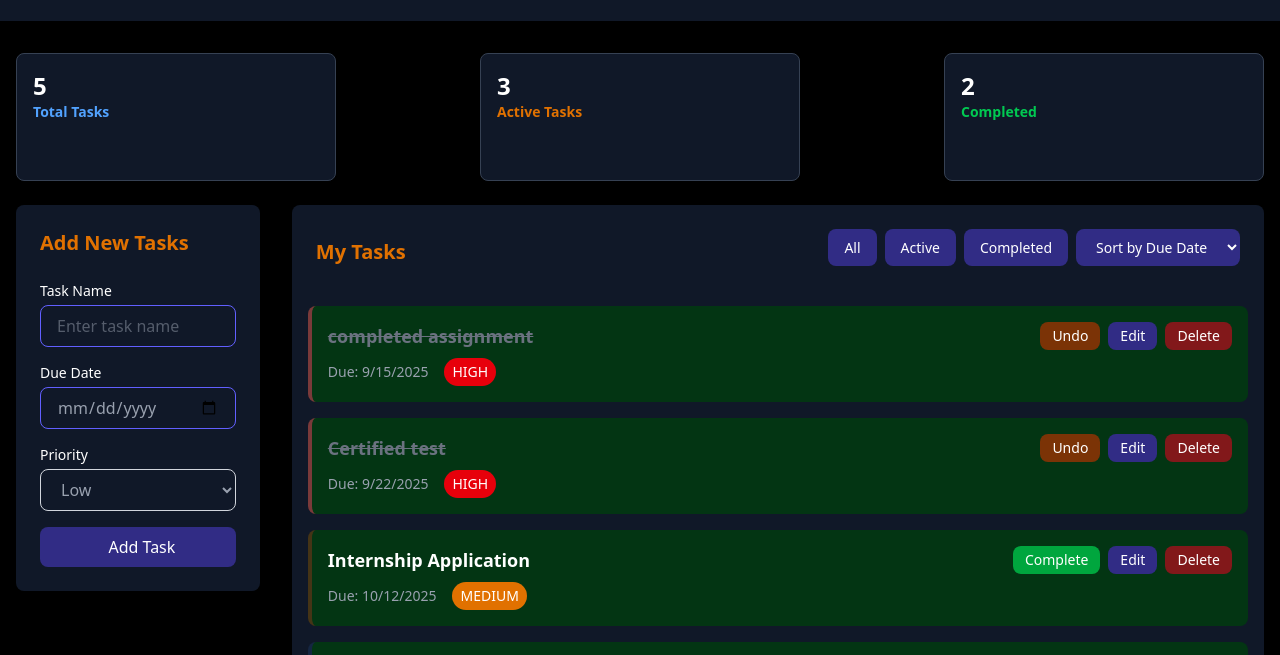
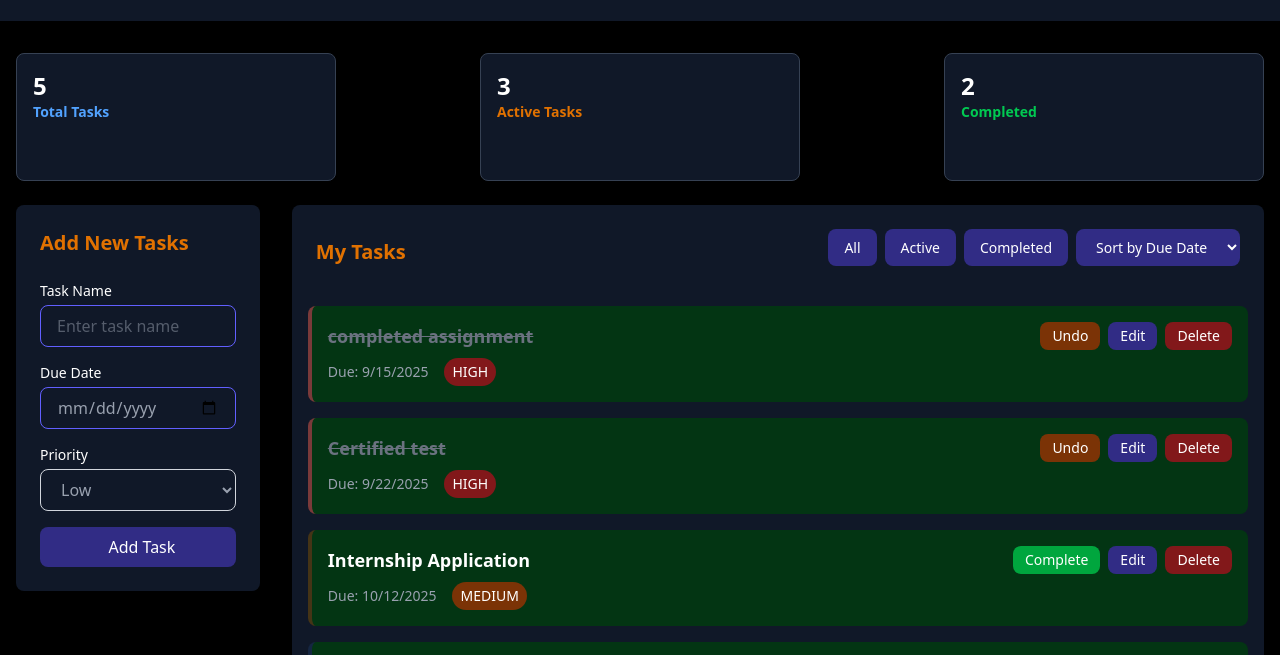
Before and after one commit to Deborah-Teta/Task-Management, a plain HTML site: page index.html in a window 1280 px wide. Shown: the part 83-738 px from the top of the page. Drawn offline with nearby package versions, Linux system fonts and the light colour scheme.

Commit message:
updates on the script
the colors of the priorities were so bright, just tried to make them darker

```diff
--- a/index.html
+++ b/index.html
@@ -236,10 +236,10 @@
             // Get priority color class
             function getPriorityColor(priority) {
                 switch (priority) {
-                    case 'high': return 'bg-red-600 text-white';
-                    case 'medium': return 'bg-amber-600 text-white';
-                    case 'low': return 'bg-blue-600 text-white';
-                    default: return 'bg-blue-600 text-white';
+                    case 'high': return 'bg-red-900 text-white';
+                    case 'medium': return 'bg-amber-900 text-white';
+                    case 'low': return 'bg-blue-900 text-white';
+                    default: return 'bg-blue-700 text-white';
                 }
             }
 
```
